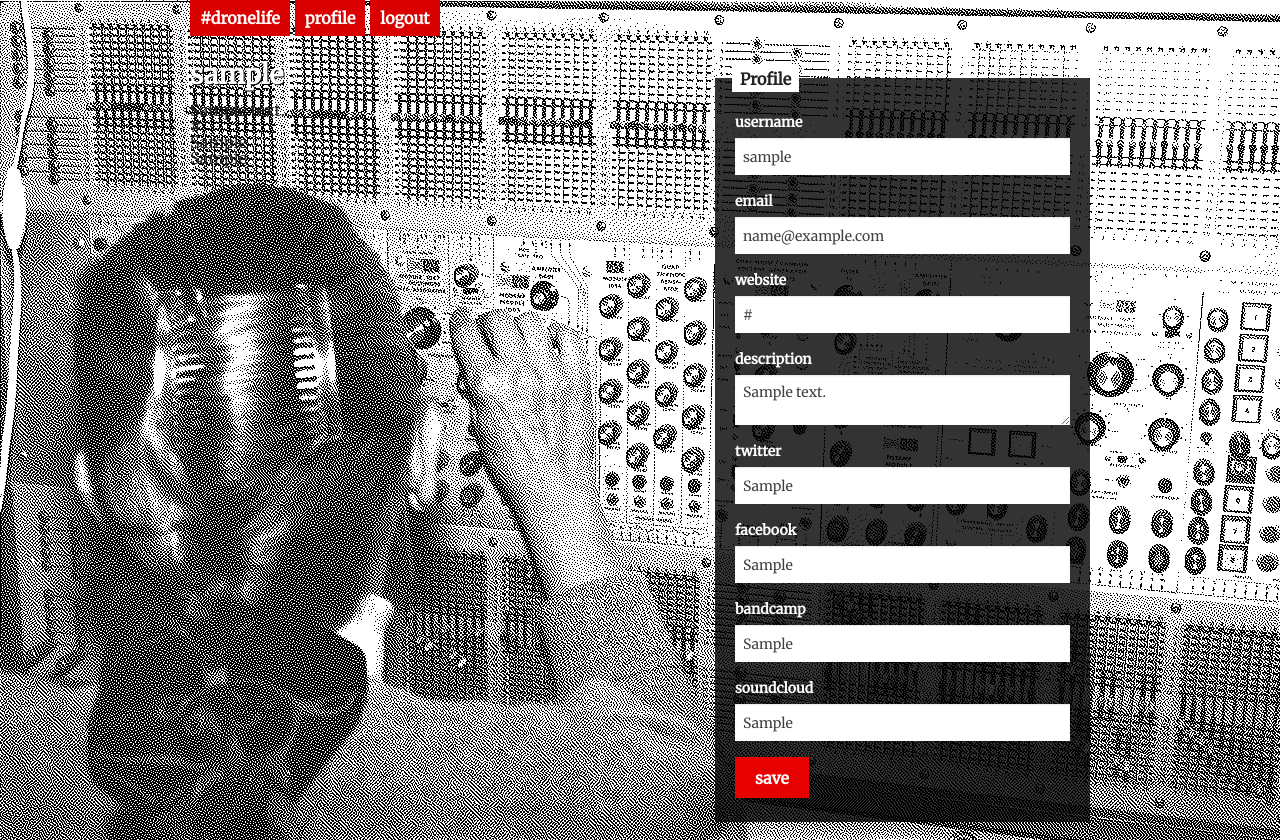
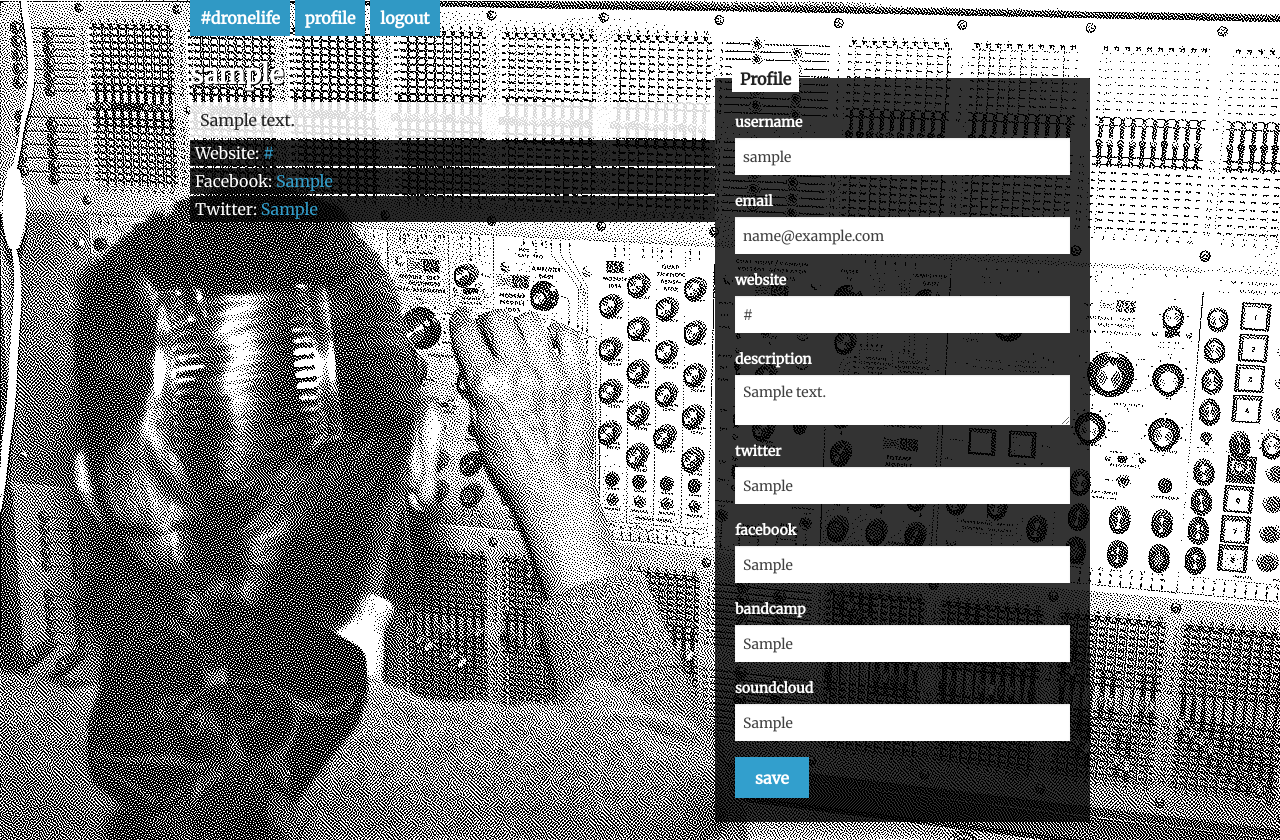
Before and after one commit to hecanjog/dronelife.org, a Flask app: a page that uses dronelife/templates/profile.html in a window 1280 px wide. Run offline with Flask 2, Linux system fonts and the light colour scheme; a user stored in the database is signed in; tables that the repository leaves empty hold one stand-in row (values such as "Sample post"); parts of the project's set-up code (start-up, migrations or seed data) failed here and were passed over; some libraries are stand-ins or nearby versions.

Commit message:
Woo, 100 commits! Adding basic profile styles and chilled out the primary color... hope y'all don't mind blue.

```diff
--- a/dronelife/static/scss/_settings.scss
+++ b/dronelife/static/scss/_settings.scss
@@ -52,6 +52,7 @@ $body-font-style: normal;
 
 // We use these as default colors throughout
 $primary-color: darken(#F00, 5%);
+$primary-color: darken(#a0d3e8, 27%);
 $secondary-color: #e7e7e7;
 $alert-color: #f04124;
 $success-color: #43AC6A;
--- a/dronelife/static/scss/app.scss
+++ b/dronelife/static/scss/app.scss
@@ -332,3 +332,18 @@ main {
         border: 1px solid #ddd;
     }
 }
+
+.profile {
+
+    .profile-description {
+        padding: 10px;
+        background-color: rgba(255,255,255,0.85);
+    }
+
+    .profile-website, .profile-facebook, .profile-twitter {
+        background-color: rgba(0,0,0,.85);
+        color: #fff;
+        margin: 2px 0;
+        padding: 5px;
+    }
+}
--- a/dronelife/static/stylesheets/app.css
+++ b/dronelife/static/stylesheets/app.css
@@ -150,8 +150,8 @@ button, .button {
   padding-left: 1.25rem;
   font-size: 1rem;
   /*     @else                            { font-size: $padding - rem-calc(2); } */
-  background-color: #e60000;
-  border-color: #b80000;
+  background-color: #329fcd;
+  border-color: #2880a4;
   color: white;
   -webkit-transition: background-color 300ms ease-out;
   -moz-transition: background-color 300ms ease-out;
@@ -163,7 +163,7 @@ button, .button {
   font-weight: bold !important;
 }
 button:hover, button:focus, .button:hover, .button:focus {
-  background-color: #b80000;
+  background-color: #2880a4;
 }
 button:hover, button:focus, .button:hover, .button:focus {
   color: white;
@@ -247,8 +247,8 @@ button.round, .button.round {
   border-radius: 1000px;
 }
 button.disabled, button[disabled], .button.disabled, .button[disabled] {
-  background-color: #e60000;
-  border-color: #b80000;
+  background-color: #329fcd;
+  border-color: #2880a4;
   color: white;
   cursor: default;
   opacity: 0.7;
@@ -256,13 +256,13 @@ button.disabled, button[disabled], .button.disabled, .button[disabled] {
   box-shadow: none;
 }
 button.disabled:hover, button.disabled:focus, button[disabled]:hover, button[disabled]:focus, .button.disabled:hover, .button.disabled:focus, .button[disabled]:hover, .button[disabled]:focus {
-  background-color: #b80000;
+  background-color: #2880a4;
 }
 button.disabled:hover, button.disabled:focus, button[disabled]:hover, button[disabled]:focus, .button.disabled:hover, .button.disabled:focus, .button[disabled]:hover, .button[disabled]:focus {
   color: white;
 }
 button.disabled:hover, button.disabled:focus, button[disabled]:hover, button[disabled]:focus, .button.disabled:hover, .button.disabled:focus, .button[disabled]:hover, .button[disabled]:focus {
-  background-color: #e60000;
+  background-color: #329fcd;
 }
 button.disabled.secondary, button[disabled].secondary, .button.disabled.secondary, .button[disabled].secondary {
   background-color: #e7e7e7;
@@ -2244,12 +2244,12 @@ td {
 
 /* Default Link Styles */
 a {
-  color: #e60000;
+  color: #329fcd;
   text-decoration: none;
   line-height: inherit;
 }
 a:hover, a:focus {
-  color: #c50000;
+  color: #2b89b0;
 }
 a img {
   border: none;
@@ -3318,7 +3318,7 @@ nav {
 }
 nav a {
   display: inline-block;
-  background-color: #db0000;
+  background-color: #3099c5;
   color: #fff;
   padding: 10px;
   margin: 0 5px 0 0;
@@ -3417,7 +3417,7 @@ main:after {
 }
 .thread-list .thread {
   margin: 5px 0;
-  background-color: rgba(230, 0, 0, 0.85);
+  background-color: rgba(50, 159, 205, 0.85);
 }
 .thread-list .thread .heading {
   width: 100%;
@@ -3481,7 +3481,7 @@ main:after {
 .thread-list .thread .manage a {
   float: right;
   font-size: 0.8rem;
-  color: #e60000;
+  color: #329fcd;
 }
 
 .recent-comments {
@@ -3510,7 +3510,7 @@ main:after {
 .recent-users li a {
   display: block;
   padding: 5px;
-  background-color: #e60000;
+  background-color: #329fcd;
   color: #fff;
 }
 
@@ -3634,3 +3634,14 @@ main:after {
   min-height: 40px;
   border: 1px solid #ddd;
 }
+
+.profile .profile-description {
+  padding: 10px;
+  background-color: rgba(255, 255, 255, 0.85);
+}
+.profile .profile-website, .profile .profile-facebook, .profile .profile-twitter {
+  background-color: rgba(0, 0, 0, 0.85);
+  color: #fff;
+  margin: 2px 0;
+  padding: 5px;
+}
--- a/dronelife/templates/profile.html
+++ b/dronelife/templates/profile.html
@@ -3,20 +3,20 @@
 <article class="main-column profile">
     <h3>{{ user.username }}</h3>
 
-    {% if user.description %}
+    {% if user.description != '' %}
         <section class="profile-description">{{ user.description | safe }}</section>
     {% endif %}
 
-    {% if user.website %}
-        <section class="profile-website">{{ user.website }}</section>
+    {% if user.website != '' %}
+        <section class="profile-website">Website: <a href="{{ user.website }}">{{ user.website }}</a></section>
     {% endif %}
 
-    {% if user.facebook %}
-        <section class="profile-facebook">{{ user.facebook }}</section>
+    {% if user.facebook != '' %}
+        <section class="profile-facebook">Facebook: <a href="{{ user.facebook }}">{{ user.facebook }}</a></section>
     {% endif %}
 
-    {% if user.twitter %}
-        <section class="profile-twitter">{{ user.twitter }}</section>
+    {% if user.twitter != '' %}
+        <section class="profile-twitter">Twitter: <a href="{{ user.twitter }}">{{ user.twitter }}</a></section>
     {% endif %}
 </article>
 
```
